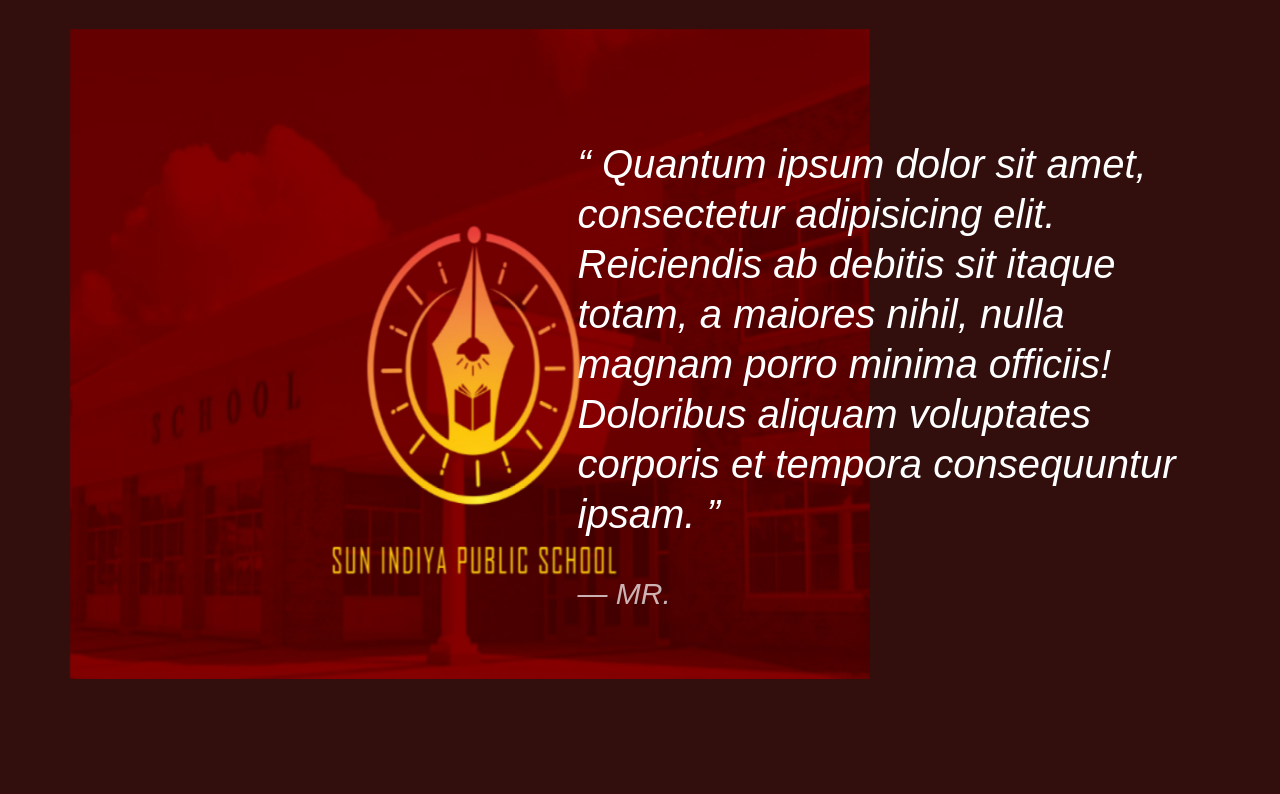
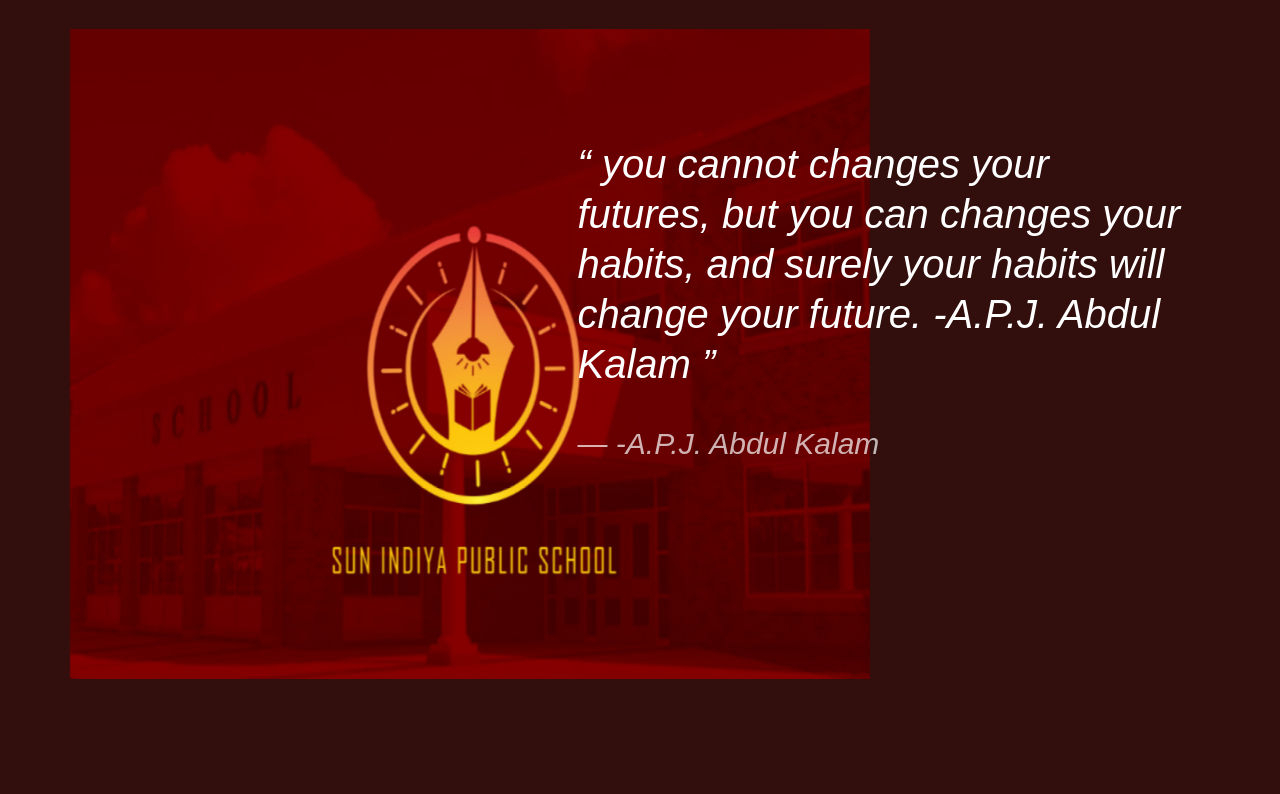
Before and after one commit to rengatech/sunindiya-web-demo3, a plain HTML site: page about.html in a window 1280 px wide. Shown: the part 2920-3714 px from the top of the page. Drawn offline with nearby package versions, Linux system fonts and the light colour scheme; files whose address does not match are found by name; a web font is replaced by a local one.

Commit message:
newupadted

```diff
--- a/about.html
+++ b/about.html
@@ -298,10 +298,9 @@
 					</div>
 					<div class="col-md-7 animate-box" data-animate-effect="fadeInRight">
 						<blockquote>
-							<p> &ldquo; Quantum ipsum dolor sit amet, consectetur adipisicing elit. Reiciendis ab
-								debitis sit itaque totam, a maiores nihil, nulla magnam porro minima officiis! Doloribus
-								aliquam voluptates corporis et tempora consequuntur ipsam. &rdquo;</p>
-							<p class="author"><cite>&mdash; MR.</cite></p>
+							<p> &ldquo; you cannot changes your futures, but you can changes your habits, and surely
+								your habits will change your future. -A.P.J. Abdul Kalam &rdquo;</p>
+							<p class="author"><cite>&mdash; -A.P.J. Abdul Kalam</cite></p>
 						</blockquote>
 					</div>
 				</div>
```
Also changed, not shown: activities.html (+1 -1 lines), index.html (+10 -12 lines), sports-1.html (added).
